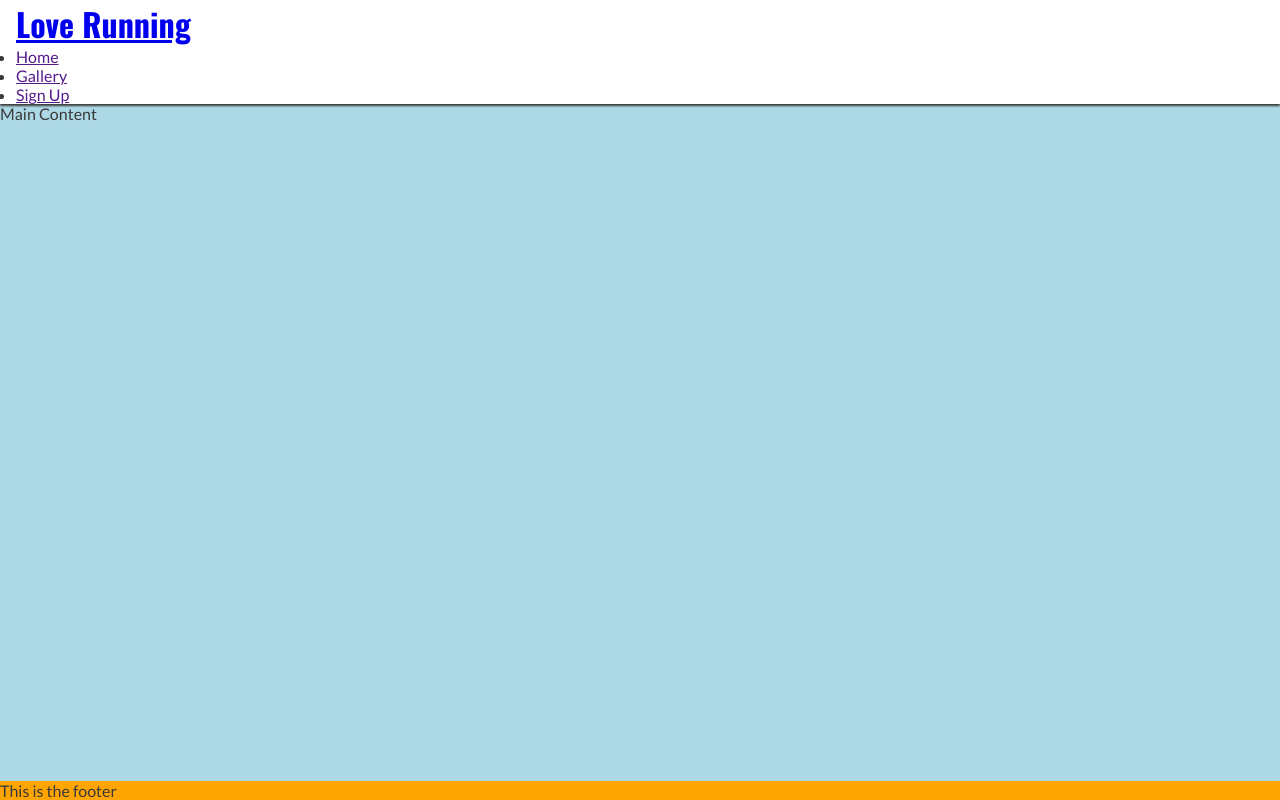
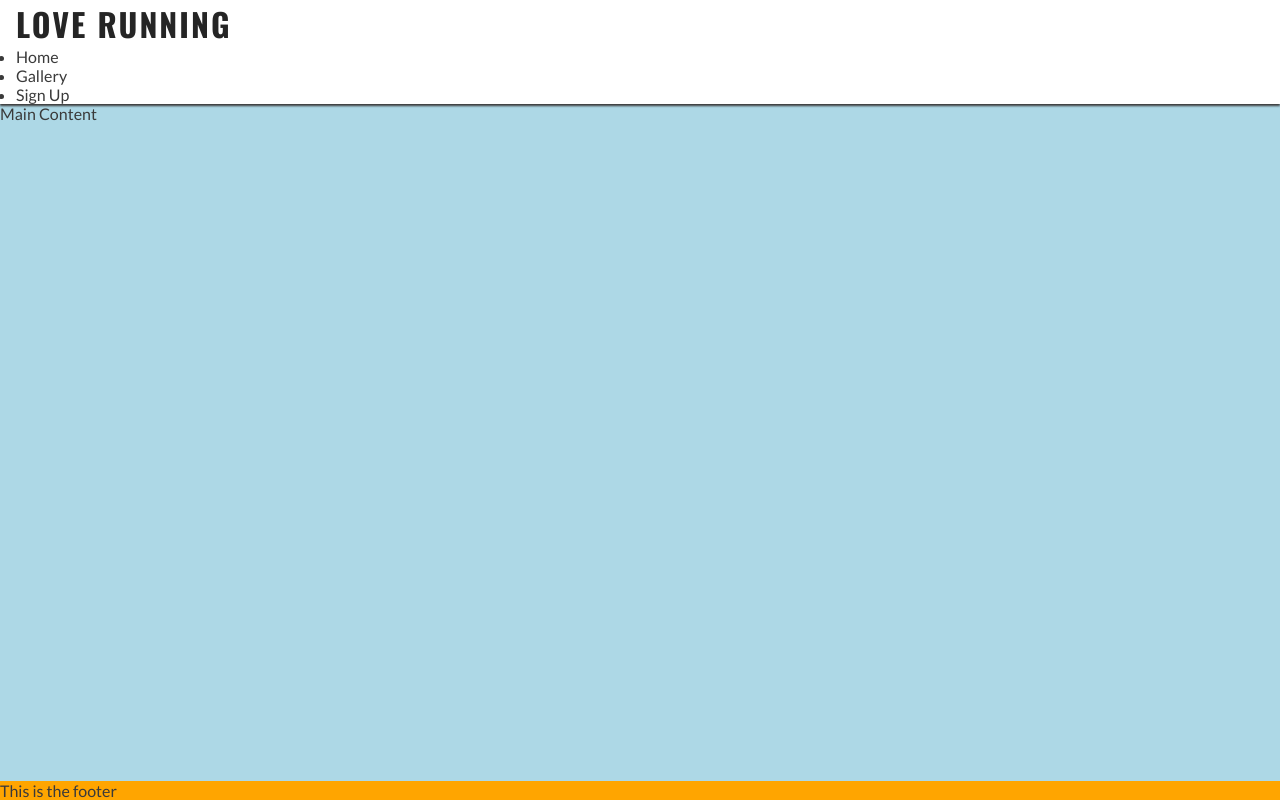
Before and after one commit to AmrutaKulkarni01/love-running, a plain HTML site: page index.html in a window 1280 px wide. Drawn offline with nearby package versions, Linux system fonts and the light colour scheme.

Commit message:
makelogo uppercase and dark color with letter spacing

```diff
--- a/assets/css/style.css
+++ b/assets/css/style.css
@@ -30,10 +30,19 @@ header
     width: 100%;
 }
 
+header a
+{
+    text-decoration: none;
+    color: inherit;
+}
+
 
 h1
 {
     font-family: 'Oswald', sans-serif;
+    letter-spacing: 2px;
+    text-transform: uppercase;
+    color: #252525;
 }
 
 /*Main Content*/
```
